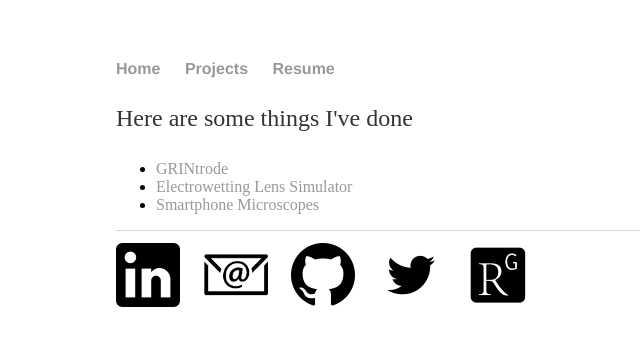
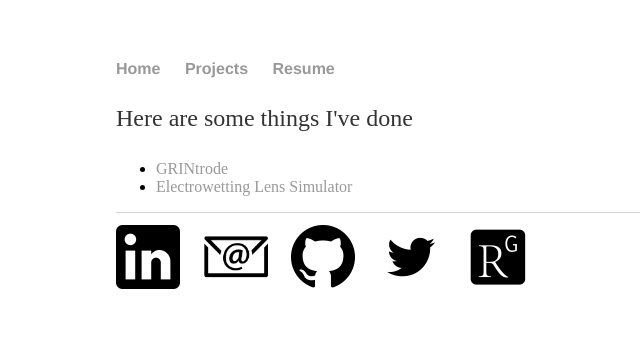
Before and after one commit to ConMark/ConMark.github.io, a Jekyll site: the page built from projects/index.html, in a window 1280 px wide. Shown: the top 346 px of the page, without its empty margins (76-716 px from the left). Built offline with Jekyll 4.4.1, drawn with Linux system fonts in a browser that asks for light colours.

Commit message:
changing projects layout

```diff
--- a/projects/index.html
+++ b/projects/index.html
@@ -3,14 +3,13 @@
 title: Connor's Projects
 description: Ongoing and finished projects
 ---
-        <div class="projects">
+        <div class="blurb">
 
     <p>Here are some things I've done</p>
 
       <ul class="list-unstyled">
         <li><a href="/projects/GRINtrode">GRINtrode</a></li>
         <li><a href="/projects/EWLS">Electrowetting Lens Simulator</a></li>
-        <li><a href="/projects/SPMS">Smartphone Microscopes</a></li>
     </ul>
 
 </div>
```
